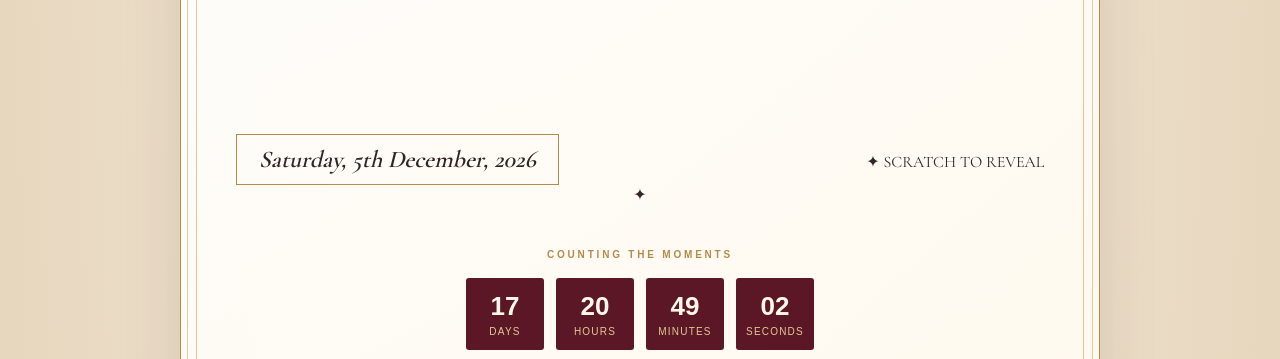
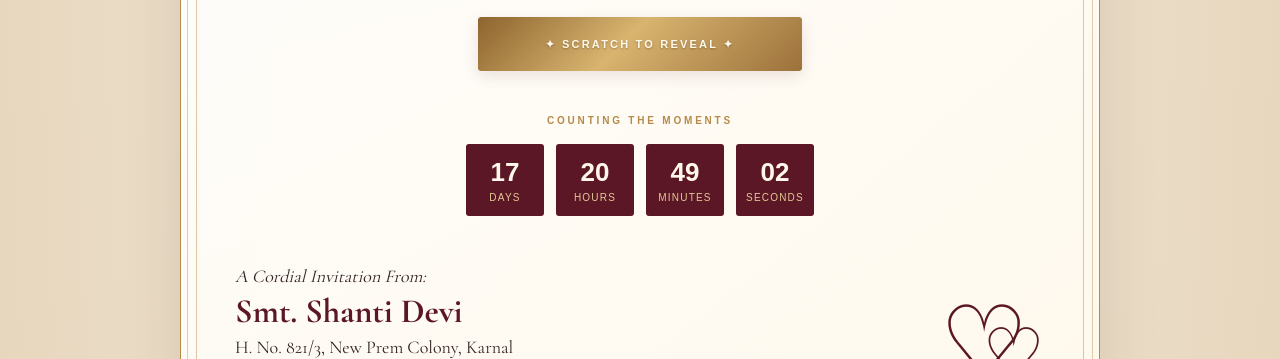
Before and after one commit to Harsh5862S/akanksha-weds-manish, a plain HTML site: page index.html in a window 1280 px wide. Shown: the part 415-774 px from the top of the page. Drawn offline with nearby package versions, Linux system fonts and the light colour scheme.

Commit message:
Initial wedding invitation website

```diff
--- a/script.js
+++ b/script.js
@@ -108,3 +108,115 @@ document.getElementById("addCalendar").addEventListener("click", () => {
   music.addEventListener('play', playing);
   music.addEventListener('pause', paused);
 })();
+
+
+// Scratch-card interaction for the wedding date (mouse, touch and pen).
+(() => {
+  const wrap = document.getElementById('scratchDate');
+  const canvas = document.getElementById('scratchLayer');
+  if (!wrap || !canvas) return;
+  const ctx = canvas.getContext('2d', { willReadFrequently: true });
+  if (!ctx) return;
+
+  let drawing = false;
+  let lastPoint = null;
+  let revealed = false;
+  let checkCounter = 0;
+
+  function paintCover() {
+    const rect = wrap.getBoundingClientRect();
+    if (!rect.width || !rect.height) return;
+    const dpr = Math.max(1, window.devicePixelRatio || 1);
+    canvas.width = Math.round(rect.width * dpr);
+    canvas.height = Math.round(rect.height * dpr);
+    canvas.style.width = rect.width + 'px';
+    canvas.style.height = rect.height + 'px';
+    ctx.setTransform(dpr, 0, 0, dpr, 0, 0);
+    const gradient = ctx.createLinearGradient(0, 0, rect.width, rect.height);
+    gradient.addColorStop(0, '#9b713e');
+    gradient.addColorStop(.45, '#e0c080');
+    gradient.addColorStop(1, '#9b713e');
+    ctx.globalCompositeOperation = 'source-over';
+    ctx.fillStyle = gradient;
+    ctx.fillRect(0, 0, rect.width, rect.height);
+    ctx.fillStyle = 'rgba(255,255,255,.18)';
+    for (let x = -rect.height; x < rect.width; x += 12) {
+      ctx.save();
+      ctx.translate(x, 0);
+      ctx.rotate(-.55);
+      ctx.fillRect(0, 0, 2, rect.height * 2);
+      ctx.restore();
+    }
+    ctx.globalCompositeOperation = 'destination-out';
+    revealed = false;
+    wrap.classList.remove('is-revealed');
+  }
+
+  function pointFromEvent(event) {
+    const rect = canvas.getBoundingClientRect();
+    return { x: event.clientX - rect.left, y: event.clientY - rect.top };
+  }
+
+  function scratchTo(point) {
+    const radius = Math.max(13, Math.min(22, canvas.clientHeight * .34));
+    ctx.globalCompositeOperation = 'destination-out';
+    ctx.lineCap = 'round';
+    ctx.lineJoin = 'round';
+    ctx.lineWidth = radius * 2;
+    if (lastPoint) {
+      ctx.beginPath();
+      ctx.moveTo(lastPoint.x, lastPoint.y);
+      ctx.lineTo(point.x, point.y);
+      ctx.stroke();
+    }
+    ctx.beginPath();
+    ctx.arc(point.x, point.y, radius, 0, Math.PI * 2);
+    ctx.fill();
+    lastPoint = point;
+    if (++checkCounter % 8 === 0) checkReveal();
+  }
+
+  function checkReveal() {
+    if (revealed || !canvas.width || !canvas.height) return;
+    const pixels = ctx.getImageData(0, 0, canvas.width, canvas.height).data;
+    let transparent = 0;
+    // Sample every 32nd pixel for a quick estimate of cleared area.
+    for (let i = 3; i < pixels.length; i += 128) {
+      if (pixels[i] < 80) transparent++;
+    }
+    const samples = Math.ceil(pixels.length / 128);
+    if (transparent / samples > .43) {
+      revealed = true;
+      wrap.classList.add('is-revealed');
+    }
+  }
+
+  canvas.addEventListener('pointerdown', event => {
+    if (revealed) return;
+    drawing = true;
+    lastPoint = null;
+    canvas.setPointerCapture?.(event.pointerId);
+    scratchTo(pointFromEvent(event));
+    event.preventDefault();
+  });
+  canvas.addEventListener('pointermove', event => {
+    if (!drawing || revealed) return;
+    scratchTo(pointFromEvent(event));
+    event.preventDefault();
+  });
+  const stopDrawing = () => { drawing = false; lastPoint = null; checkReveal(); };
+  canvas.addEventListener('pointerup', stopDrawing);
+  canvas.addEventListener('pointercancel', stopDrawing);
+  canvas.addEventListener('lostpointercapture', stopDrawing);
+
+  // Initialize after layout/fonts settle so the canvas matches the visible date panel.
+  const init = () => requestAnimationFrame(paintCover);
+  if (document.fonts && document.fonts.ready) document.fonts.ready.then(init);
+  else window.addEventListener('load', init, { once: true });
+  let resizeTimer;
+  window.addEventListener('resize', () => {
+    if (revealed) return;
+    clearTimeout(resizeTimer);
+    resizeTimer = setTimeout(paintCover, 150);
+  });
+})();
--- a/style.css
+++ b/style.css
@@ -132,3 +132,56 @@ footer {text-align:center;background:var(--wine);color:#ead8b8;padding:18px;font
   .invitation-panel {box-shadow:none;break-inside:avoid;margin-bottom:12px}
   .hero,.programme,.save-date {page-break-inside:avoid}
 }
+
+/* Scratch-to-reveal wedding date */
+.scratch-date {
+  position: relative;
+  display: inline-flex;
+  align-items: center;
+  justify-content: center;
+  max-width: 100%;
+  min-height: 54px;
+  margin: 0 auto;
+  border-radius: 4px;
+  overflow: hidden;
+  isolation: isolate;
+  touch-action: pan-y;
+  box-shadow: 0 5px 16px rgba(91, 23, 37, .12);
+}
+.scratch-date .date-box {
+  display: block;
+  margin: 0;
+  position: relative;
+  z-index: 0;
+  white-space: nowrap;
+}
+.scratch-layer {
+  position: absolute;
+  inset: 0;
+  width: 100%;
+  height: 100%;
+  z-index: 2;
+  cursor: crosshair;
+  touch-action: none;
+}
+.scratch-hint {
+  position: absolute;
+  z-index: 3;
+  inset: 0;
+  display: grid;
+  place-items: center;
+  color: #fff9ed;
+  background: linear-gradient(135deg, #8d642e, #d8b46f 45%, #9c713b);
+  font: 700 11px Arial, sans-serif;
+  letter-spacing: .2em;
+  pointer-events: none;
+  text-shadow: 0 1px 2px rgba(60, 35, 12, .35);
+  transition: opacity .35s ease;
+}
+.scratch-date.is-revealed .scratch-hint { opacity: 0; }
+.scratch-date.is-revealed .scratch-layer { opacity: 0; pointer-events: none; transition: opacity .35s ease; }
+@media(max-width:600px) {
+  .scratch-date { width: 100%; }
+  .scratch-date .date-box { white-space: normal; font-size: 17px; padding: 10px 9px; }
+  .scratch-hint { font-size: 9px; letter-spacing: .14em; }
+}
```
